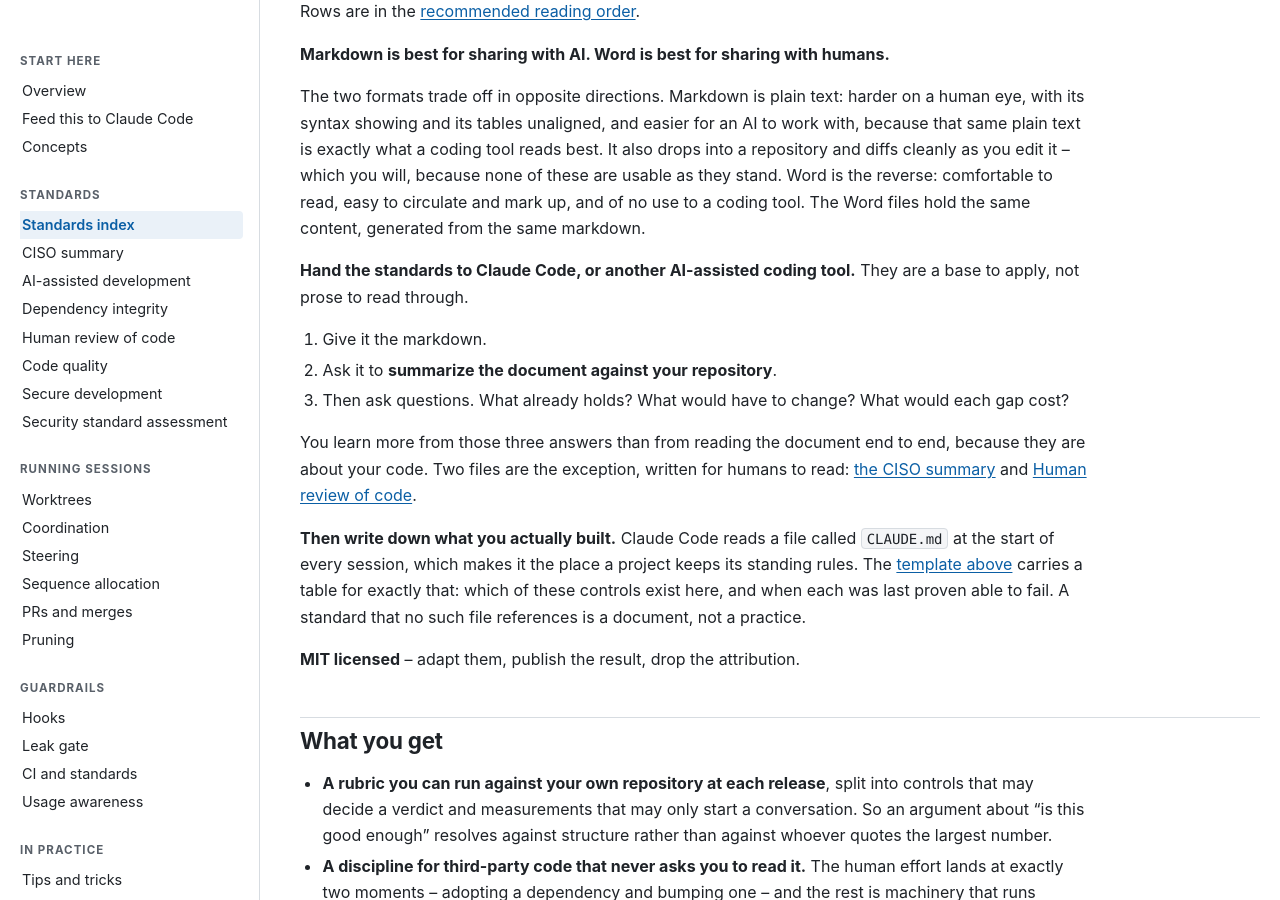
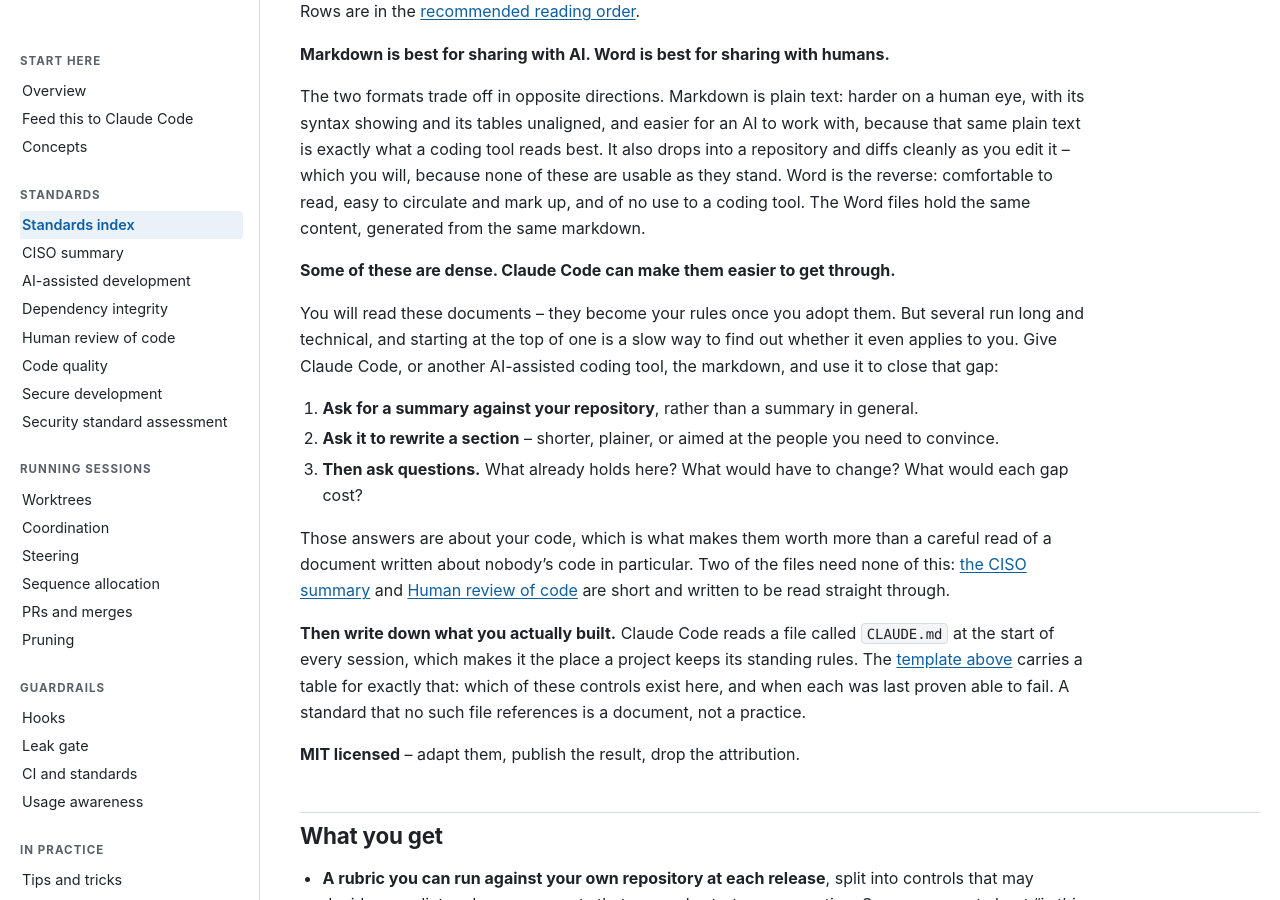
Before and after one commit to wshallwshall/claude-multisession, a Jekyll site: the page built from docs/standards/OVERVIEW.md, in a window 1280 px wide and 900 px high, scrolled down 1026 px. Built offline with Jekyll 4.4.1, drawn with Linux system fonts in a browser that asks for light colours; our own code applies the rules of GitHub Pages for plain Markdown files.

Commit message:
docs(standards): these are dense, not unreadable -- fix the framing
The pages said the standards are "a base to apply, not prose to read through".
That is wrong, and in a way that would mislead somebody adopting them. A reader
does have to read these eventually: they become that project's rules. Telling
them otherwise sets up a team that adopted a document nobody understands, which
is the failure the standards themselves are about.

What is true is that several of them are long and technical, and starting at the
top is a slow way to find out whether a document even applies to you. So the
advice is now about density rather than audience: hand the markdown to Claude
Code, or another AI-assisted coding tool, and ask it to summarize this against
your repository, rewrite a section shorter or plainer or aimed at the people you
need to convince, and then answer what already holds and what would have to
change.

Changed in six places, because the same claim was made in six: the overview's
guidance block, the top block on each of the four dense standards, and the CISO
summary, which carried it from the other side ("the other standards are
different" implied they are not for people at all -- now they are simply denser).

All seven Word copies regenerated. Verified: check-ascii clean over 91 files, 35
tests pass.

```diff
--- a/docs/standards/OVERVIEW.md
+++ b/docs/standards/OVERVIEW.md
@@ -40,15 +40,22 @@ cleanly as you edit it -- which you will, because none of these are usable as th
 the reverse: comfortable to read, easy to circulate and mark up, and of no use to a coding tool. The Word
 files hold the same content, generated from the same markdown.
 
-**Hand the standards to Claude Code, or another AI-assisted coding tool.** They are a base to apply, not prose to read through.
+**Some of these are dense. Claude Code can make them easier to get through.**
 
-1. Give it the markdown.
-2. Ask it to **summarize the document against your repository**.
-3. Then ask questions. What already holds? What would have to change? What would each gap cost?
+You will read these documents -- they become your rules once you adopt them. But several run long
+and technical, and starting at the top of one is a slow way to find out whether it even applies to
+you. Give Claude Code, or another AI-assisted coding tool, the markdown, and use it to close that
+gap:
 
-You learn more from those three answers than from reading the document end to end, because they are
-about your code. Two files are the exception, written for humans to read: [the CISO
-summary](CISO-SUMMARY.md) and [Human review of code](REVIEW-DEPTH.md).
+1. **Ask for a summary against your repository**, rather than a summary in general.
+2. **Ask it to rewrite a section** -- shorter, plainer, or aimed at the people you need to convince.
+3. **Then ask questions.** What already holds here? What would have to change? What would each gap
+   cost?
+
+Those answers are about your code, which is what makes them worth more than a careful read of a
+document written about nobody's code in particular. Two of the files need none of this: [the CISO
+summary](CISO-SUMMARY.md) and [Human review of code](REVIEW-DEPTH.md) are short and written to be
+read straight through.
 
 **Then write down what you actually built.** Claude Code reads a file called `CLAUDE.md` at the
 start of every session, which makes it the place a project keeps its standing rules. The
```
Also changed, not shown: docs/standards/AI-ASSISTED-DEVELOPMENT.md (+6 -10 lines), docs/standards/CISO-SUMMARY.md (+4 -3 lines), docs/standards/CODE-QUALITY.md (+6 -10 lines), docs/standards/DEPENDENCY-INTEGRITY.md (+6 -10 lines), docs/standards/SECURE-DEVELOPMENT.md (+6 -10 lines), 6 other files.
